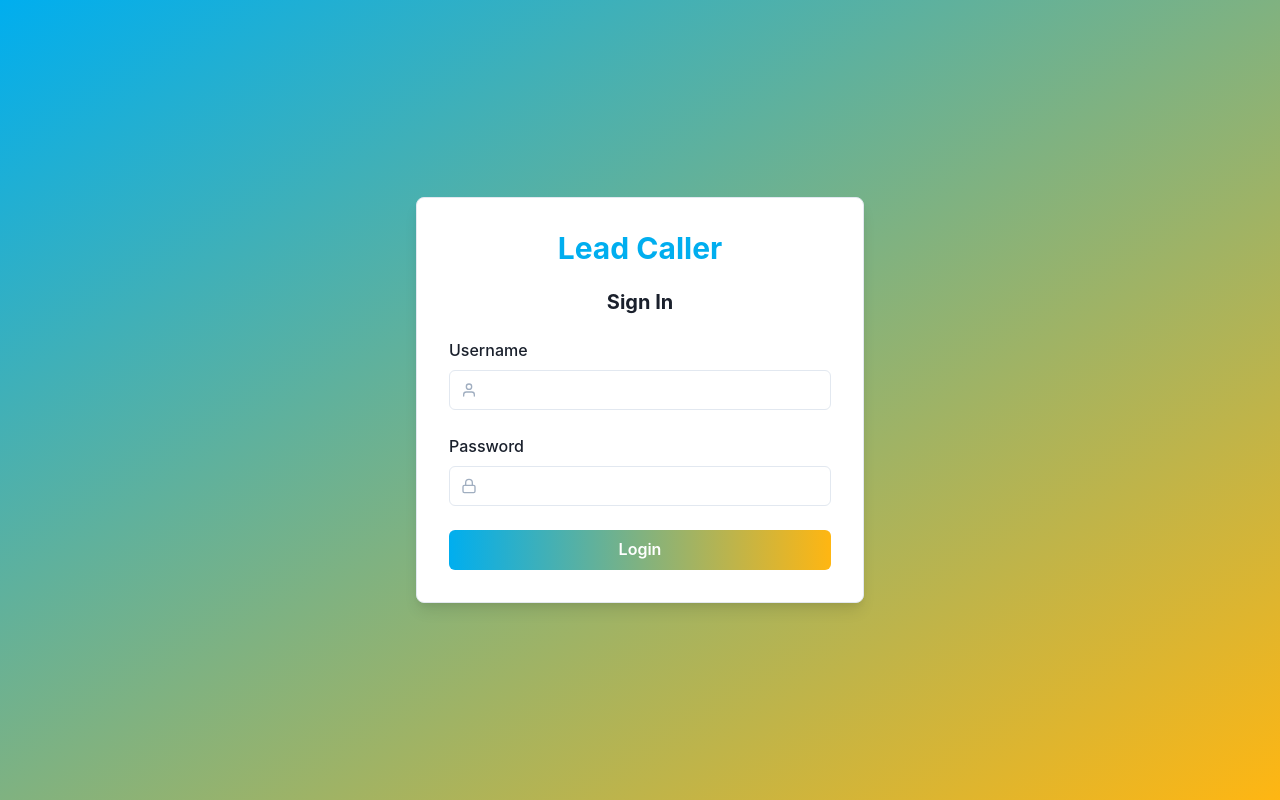
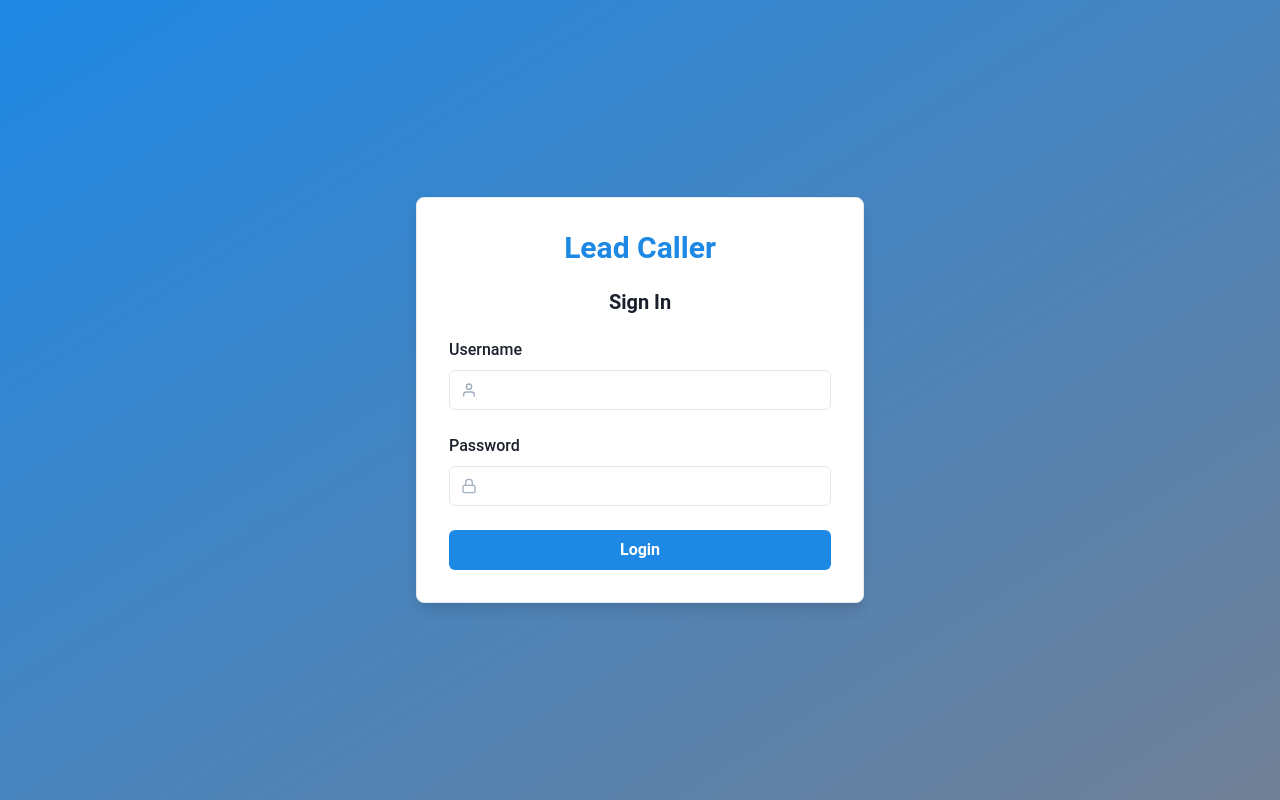
Before and after one commit to NiDaSanti/lead-caller, a React (Vite) app in the folder client/: page / in a window 1280 px wide. Built offline with nearby package versions, Linux system fonts and the light colour scheme.

Commit message:
chore: remove leftover emojis

```diff
--- a/client/src/App.jsx
+++ b/client/src/App.jsx
@@ -48,11 +48,11 @@ function App({ onLogout }) {
   const formRef = useRef(null);
   const socketRef = useRef(null);
 
-  const bg = useColorModeValue("brand.50", "gray.900");
+  const bg = useColorModeValue("gray.50", "gray.900");
   const cardBg = useColorModeValue("white", "gray.800");
   const headingColor = useColorModeValue("brand.700", "brand.100");
-  const borderColor = useColorModeValue("brand.200", "gray.600");
-  const footerBg = useColorModeValue("gray.50", "gray.800");
+  const borderColor = useColorModeValue("gray.200", "gray.600");
+  const footerBg = useColorModeValue("gray.100", "gray.800");
   const modalBg = useColorModeValue("white", "gray.900");
 
   const [brand500, accent500, brand300, accent300, brand700, accent700] = useToken('colors', [
@@ -165,7 +165,7 @@ function App({ onLogout }) {
   return (
     <Box bg={bg} minH="100vh">
       {/* NAVBAR */}
-      <Flex justify="space-between" align="center" px={8} py={4} bgGradient={useColorModeValue('linear(to-r, brand.500, accent.500)', 'gray.900')} borderBottom="1px solid" borderColor={borderColor} shadow="sm">
+      <Flex justify="space-between" align="center" px={8} py={4} bg={useColorModeValue('brand.700', 'gray.900')} borderBottom="1px solid" borderColor={borderColor} shadow="sm">
         <Text fontSize="lg" fontWeight="bold" color="white">Lead Caller</Text>
         <HStack spacing={2}>
         {navItems.map(({ view, label, icon }) => (
@@ -201,7 +201,7 @@ function App({ onLogout }) {
             <Button
               key={status}
               size="sm"
-              colorScheme={filter === status ? "orange" : "gray"}
+              colorScheme={filter === status ? "brand" : "gray"}
               variant={filter === status ? "solid" : "outline"}
               onClick={() => setFilter(status)}
               leftIcon={<Icon as={icon} aria-label={label} />}
@@ -215,7 +215,7 @@ function App({ onLogout }) {
         <Box bg={cardBg} borderRadius="xl" p={8} mb={10} ref={formRef} border="1px solid" borderColor={borderColor} shadow="sm">
           <Stack direction="row" justify="space-between" align="center" mb={4}>
             <VStack align="start" spacing={1}>
-              <Text fontSize="xl" fontWeight="bold" color={headingColor}>✍️ Add New Lead</Text>
+              <Text fontSize="xl" fontWeight="bold" color={headingColor}>Add New Lead</Text>
               <Text fontSize="sm" color="gray.500">Start the conversation</Text>
             </VStack>
             <IconButton icon={showForm ? <MinusIcon /> : <AddIcon />} size="sm" onClick={() => setShowForm(!showForm)} />
@@ -231,7 +231,7 @@ function App({ onLogout }) {
         {/* LEADS */}
         <Box bg={cardBg} borderRadius="xl" p={8} border="1px solid" borderColor={borderColor} shadow="sm">
           <Stack direction="row" justify="space-between" align="center" mb={4}>
-            <Text fontSize="xl" fontWeight="bold" color={headingColor}>📁 Leads</Text>
+            <Text fontSize="xl" fontWeight="bold" color={headingColor}>Leads</Text>
             <IconButton icon={showLeads ? <MinusIcon /> : <AddIcon />} size="sm" onClick={() => setShowLeads(!showLeads)} />
           </Stack>
 
@@ -247,11 +247,11 @@ function App({ onLogout }) {
 
           {!showLeads && (
             <Box mt={10}>
-              <Text fontSize="lg" fontWeight="bold" mb={4} color={headingColor}>📊 Lead Intelligence Snapshot</Text>
+              <Text fontSize="lg" fontWeight="bold" mb={4} color={headingColor}>Lead Intelligence Snapshot</Text>
               <SimpleGrid columns={{ base: 1, md: 2 }} spacing={10} mb={8}>
                 {/* Pie Chart */}
                 <Box bg={cardBg} borderRadius="xl" p={6} shadow="md" border="1px solid" borderColor={borderColor}>
-                  <Text fontSize="md" fontWeight="medium" mb={4}>🥧 Status Distribution</Text>
+                  <Text fontSize="md" fontWeight="medium" mb={4}>Status Distribution</Text>
                   <ResponsiveContainer width="100%" height={250}>
                     <PieChart>
                       <Pie data={getStatusData(leads)} dataKey="value" nameKey="name" outerRadius={80} label>
@@ -266,7 +266,7 @@ function App({ onLogout }) {
 
                 {/* Bar Chart */}
                 <Box bg={cardBg} borderRadius="xl" p={6} shadow="md" border="1px solid" borderColor={borderColor}>
-                  <Text fontSize="md" fontWeight="medium" mb={4}>📦 Leads by Status</Text>
+                  <Text fontSize="md" fontWeight="medium" mb={4}>Leads by Status</Text>
                   <ResponsiveContainer width="100%" height={250}>
                     <BarChart data={getStatusData(leads)} margin={{ top: 10, right: 30, left: 0, bottom: 0 }}>
                       <CartesianGrid strokeDasharray="3 3" />
@@ -301,7 +301,7 @@ function App({ onLogout }) {
       {/* FOOTER */}
         <Box mt={20} py={10} borderTop="1px solid" borderColor={borderColor} bg={footerBg}>
         <Container maxW="6xl" textAlign="center">
-          <Text fontSize="sm" color="gray.600">🚀 Created by <strong>Nick Santiago</strong></Text>
+          <Text fontSize="sm" color="gray.600">Created by <strong>Nick Santiago</strong></Text>
           <Text fontSize="xs" mt={1} color="gray.500">Solar Consultant • Tech Builder • AI Sales Trainer</Text>
         </Container>
       </Box>
--- a/client/src/components/LeadCard.jsx
+++ b/client/src/components/LeadCard.jsx
@@ -106,9 +106,9 @@ export default function LeadCard({ lead, onUpdateLead, onDeleteLead, scrollRef,
         body: JSON.stringify({ phoneNumber: lead.phone, leadId: lead.id })
       });
       if (!res.ok) throw new Error("Call failed");
-      setCallStatus("✅ Call initiated");
+        setCallStatus("Call initiated");
     } catch (err) {
-      setCallStatus("❌ Failed to connect");
+        setCallStatus("Failed to connect");
       setIsCalling(false);
     } finally {
       openCall();
@@ -198,9 +198,9 @@ export default function LeadCard({ lead, onUpdateLead, onDeleteLead, scrollRef,
           <CardBody>
             <Stack spacing={2} fontSize="sm">
             <Heading size="sm" noOfLines={1} color={textColor}>
-              🧍 {lead.firstName} {lead.lastName}
+              {lead.firstName} {lead.lastName}
             </Heading>
-            <Text fontSize="xs" color="gray.500">📞 {lead.phone}</Text>
+            <Text fontSize="xs" color="gray.500">{lead.phone}</Text>
             <Badge fontSize="0.7em" colorScheme={lead.status === "Qualified" ? "green" : "yellow"}>
               {lead.status}
             </Badge>
@@ -256,7 +256,7 @@ export default function LeadCard({ lead, onUpdateLead, onDeleteLead, scrollRef,
           <IconButton icon={<CloseIcon />} position="absolute" top={2} right={2} size="sm"
             variant="ghost" onClick={closeCall} aria-label="Close call" />
           <ModalHeader textAlign="center" fontSize="lg" fontWeight="bold" color={textColor}>
-            📞 Calling {lead.firstName}
+            Calling {lead.firstName}
           </ModalHeader>
           <ModalBody>
             <VStack spacing={4}>
@@ -267,7 +267,7 @@ export default function LeadCard({ lead, onUpdateLead, onDeleteLead, scrollRef,
               </Text>
               <Box maxH="150px" w="100%" overflowY="auto" bg="gray.50" p={2} borderRadius="md">
                 {transcript.map((line, idx) => (
-                  <Text key={idx} fontSize="xs" color="gray.600">🗣 {line}</Text>
+                  <Text key={idx} fontSize="xs" color="gray.600">{line}</Text>
                 ))}
               </Box>
             </VStack>
@@ -279,15 +279,15 @@ export default function LeadCard({ lead, onUpdateLead, onDeleteLead, scrollRef,
         <ModalOverlay />
         <ModalContent p={4} bg={modalBg} ref={reportRef}>
           <Box textAlign="center" borderBottom="1px solid #ccc" pb={4} mb={4}>
-            <Text fontSize="2xl" fontWeight="bold">📋 Solar Lead Report</Text>
+            <Text fontSize="2xl" fontWeight="bold">Solar Lead Report</Text>
             <Text fontSize="sm" color="gray.500">Generated by Solar Lead AI</Text>
           </Box>
 
-          <ModalHeader>📄 Lead Report</ModalHeader>
+          <ModalHeader>Lead Report</ModalHeader>
           <ModalBody>
             <VStack align="start" spacing={4}>
               <Box>
-                <Heading size="sm" mb={2}>👤 Lead Details</Heading>
+                <Heading size="sm" mb={2}>Lead Details</Heading>
                 <Text><strong>Name:</strong> {lead.firstName} {lead.lastName}</Text>
                 <Text><strong>Phone:</strong> {lead.phone}</Text>
                 {lead.address?.street && (
@@ -305,17 +305,17 @@ export default function LeadCard({ lead, onUpdateLead, onDeleteLead, scrollRef,
               <Divider />
 
               <Box>
-                <Heading size="sm" mb={2}>🧠 AI Call History</Heading>
+                <Heading size="sm" mb={2}>AI Call History</Heading>
                 {lead.callHistory?.length ? (
                   lead.callHistory.map((entry, idx) => {
                     const aiReply = typeof entry.ai === 'object' ? entry.ai.aiReply : entry.ai;
                     const timestamp = typeof entry.ai === 'object' ? entry.ai.timestamp : entry.timestamp;
                     return (
                       <Box key={idx} mb={4}>
-                        <Text fontSize="sm"><strong>🤔 You:</strong> {entry.user || "N/A"}</Text>
-                        <Text fontSize="sm"><strong>🤖 AI:</strong> {aiReply || "No reply"}</Text>
+                        <Text fontSize="sm"><strong>You:</strong> {entry.user || "N/A"}</Text>
+                        <Text fontSize="sm"><strong>AI:</strong> {aiReply || "No reply"}</Text>
                         {timestamp && (
-                          <Text fontSize="xs" color="gray.500">⏱ {new Date(timestamp).toLocaleString()}</Text>
+                          <Text fontSize="xs" color="gray.500">{new Date(timestamp).toLocaleString()}</Text>
                         )}
                         <Divider mt={2} />
                       </Box>
@@ -330,7 +330,7 @@ export default function LeadCard({ lead, onUpdateLead, onDeleteLead, scrollRef,
 
               {aiSummary ? (
                 <Box>
-                  <Heading size="sm" mb={2}>🤖 AI Summary</Heading>
+                  <Heading size="sm" mb={2}>AI Summary</Heading>
                   <Text fontSize="sm" whiteSpace="pre-wrap">{aiSummary}</Text>
                 </Box>
               ) : (
@@ -343,7 +343,7 @@ export default function LeadCard({ lead, onUpdateLead, onDeleteLead, scrollRef,
                 <>
                   <Divider />
                   <Box>
-                    <Heading size="sm" mb={2}>📝 Rep Notes</Heading>
+                    <Heading size="sm" mb={2}>Rep Notes</Heading>
                     <Text fontSize="sm" whiteSpace="pre-wrap">{lead.notes}</Text>
                   </Box>
                 </>
@@ -351,15 +351,15 @@ export default function LeadCard({ lead, onUpdateLead, onDeleteLead, scrollRef,
 
               <Divider />
               <Box>
-                <Heading size="sm" mb={2}>📈 Call Summary</Heading>
+                <Heading size="sm" mb={2}>Call Summary</Heading>
                 <Text fontSize="sm">Exchanges: {lead.callHistory?.length || 0}</Text>
                 {lead.status === "Qualified" && (
-                  <Text fontSize="sm" color="green.500">✅ This lead is marked as Qualified.</Text>
+                  <Text fontSize="sm" color="green.500">This lead is marked as Qualified.</Text>
                 )}
               </Box>
               <Divider />
               <Box w="100%">
-                <Heading size="sm" mb={2}>📅 Schedule Follow-Up</Heading>
+                <Heading size="sm" mb={2}>Schedule Follow-Up</Heading>
                 <Input
                   type="datetime-local"
                   size="sm"
--- a/client/src/components/LeadList.jsx
+++ b/client/src/components/LeadList.jsx
@@ -45,7 +45,7 @@ export default function LeadList({ leads, onUpdateLead, onDeleteLead, scrollRef,
     return (
       <Center py={12}>
         <Text fontSize="md" color="gray.500">
-          🤷 No leads yet. Use the form above to add one!
+          No leads yet. Use the form above to add one.
         </Text>
       </Center>
     );
@@ -55,7 +55,7 @@ export default function LeadList({ leads, onUpdateLead, onDeleteLead, scrollRef,
     return (
       <Center py={12}>
         <Text fontSize="md" color="gray.500">
-          🔍 No leads found for "{filter}" filter.
+          No leads found for "{filter}" filter.
         </Text>
       </Center>
     );
--- a/client/src/components/LeadSummary.jsx
+++ b/client/src/components/LeadSummary.jsx
@@ -72,7 +72,7 @@ export default function LeadSummary({ leads }) {
       <VStack align="start" spacing={10}>
         {/* Status Grid */}
         <Box w="100%">
-          <Heading size="md" mb={4}>📊 Lead Status Overview</Heading>
+          <Heading size="md" mb={4}>Lead Status Overview</Heading>
           <SimpleGrid columns={{ base: 2, sm: 3, md: 3, lg: 4 }} spacing={6}>
             {statuses.map((stat, i) => (
               <SlideFade in={true} offsetY="10px" key={stat.label} delay={0.05 * i}>
@@ -94,7 +94,7 @@ export default function LeadSummary({ leads }) {
 
         {/* Insights */}
         <Box w="100%">
-          <Heading size="md" mb={4}>📈 Performance Insights</Heading>
+          <Heading size="md" mb={4}>Performance Insights</Heading>
           <SimpleGrid columns={{ base: 1, sm: 2, md: 3 }} spacing={6}>
             {insights.map((insight, i) => (
               <Box
--- a/client/src/theme/index.js
+++ b/client/src/theme/index.js
@@ -3,33 +3,41 @@ import { extendTheme } from '@chakra-ui/react'
 const theme = extendTheme({
   colors: {
     brand: {
-      50: '#e6f9fe',
-      100: '#b3ecfc',
-      200: '#80def9',
-      300: '#4dd0f6',
-      400: '#26c1f2',
-      500: '#00AEEF',
-      600: '#009bd6',
-      700: '#0082b3',
-      800: '#006a91',
-      900: '#004560',
+      50: '#e3f2fd',
+      100: '#bbdefb',
+      200: '#90caf9',
+      300: '#64b5f6',
+      400: '#42a5f5',
+      500: '#1e88e5',
+      600: '#1976d2',
+      700: '#1565c0',
+      800: '#0d47a1',
+      900: '#0a3a7c',
     },
     accent: {
-      50: '#fff8e1',
-      100: '#ffecb3',
-      200: '#ffe082',
-      300: '#ffd54f',
-      400: '#ffca28',
-      500: '#FFB612',
-      600: '#f0a400',
-      700: '#d98f00',
-      800: '#b37a00',
-      900: '#805700',
+      50: '#f7fafc',
+      100: '#edf2f7',
+      200: '#e2e8f0',
+      300: '#cbd5e0',
+      400: '#a0aec0',
+      500: '#718096',
+      600: '#4a5568',
+      700: '#2d3748',
+      800: '#1a202c',
+      900: '#171923',
     },
   },
   fonts: {
-    heading: 'Inter, sans-serif',
-    body: 'Inter, sans-serif',
+    heading: 'Roboto, sans-serif',
+    body: 'Roboto, sans-serif',
+  },
+  styles: {
+    global: (props) => ({
+      body: {
+        bg: props.colorMode === 'dark' ? 'gray.900' : 'gray.50',
+        color: props.colorMode === 'dark' ? 'gray.50' : 'gray.800',
+      },
+    }),
   },
   components: {
     Button: {
@@ -38,10 +46,10 @@ const theme = extendTheme({
       },
       variants: {
         solid: {
-          bgGradient: 'linear(to-r, brand.500, accent.500)',
+          bg: 'brand.500',
           color: 'white',
           _hover: {
-            bgGradient: 'linear(to-r, brand.600, accent.600)',
+            bg: 'brand.600',
           },
         },
       },
```
Also changed, not shown: client/src/components/CallSession.jsx (+4 -4 lines).
